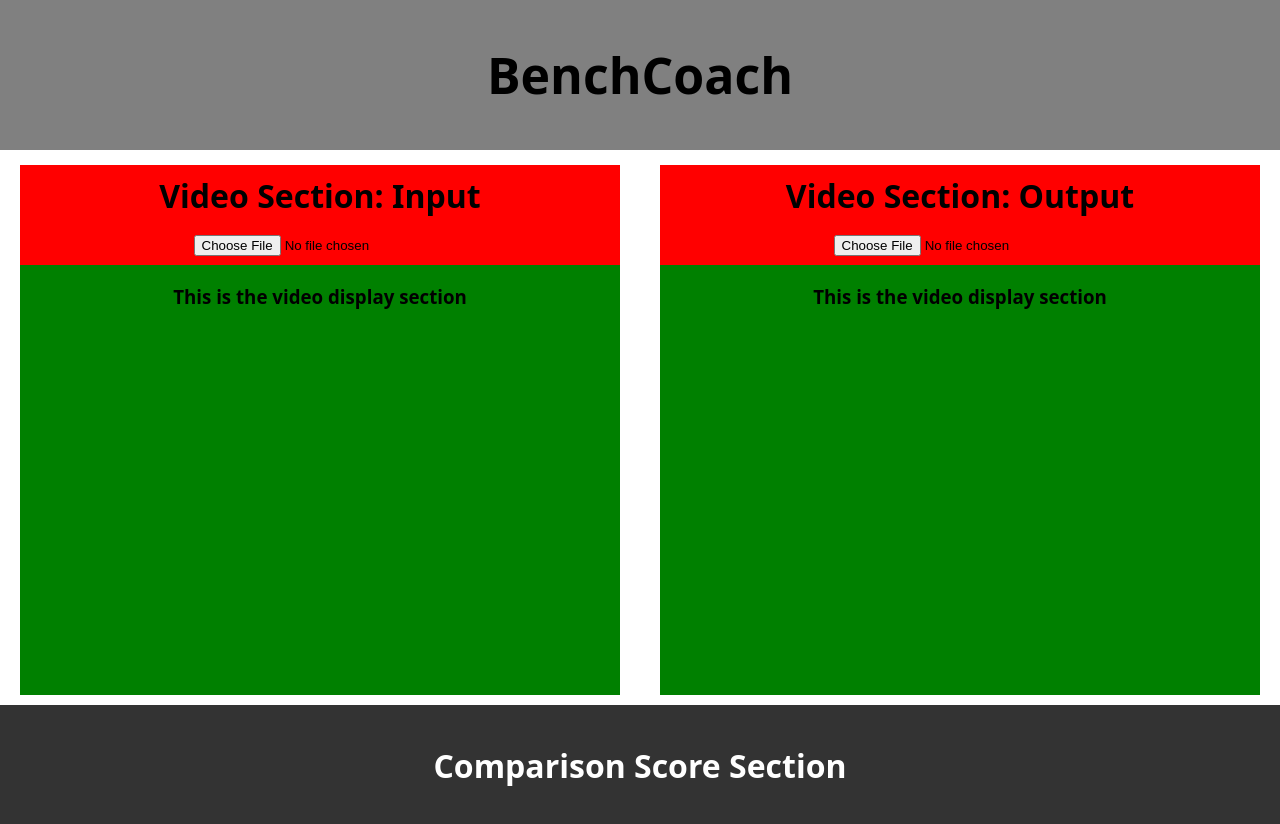
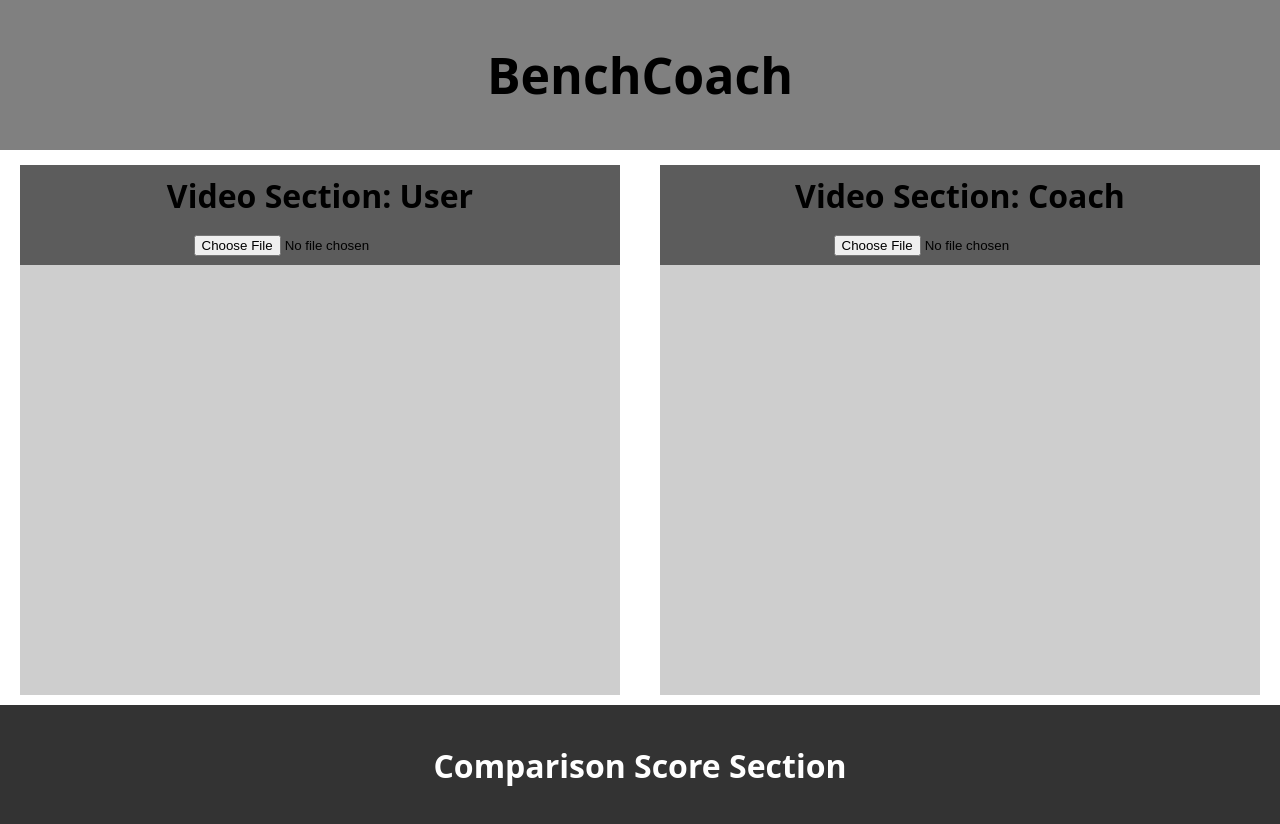
Before and after one commit to jhein1892/3D_pose_modeling, a React (Create React App) app in the folder front/: page / in a window 1280 px wide. Built offline with nearby package versions, Linux system fonts and the light colour scheme.

Commit message:
got the basic structure for the component of video uploading.

```diff
--- a/front/src/components/main.js
+++ b/front/src/components/main.js
@@ -8,8 +8,8 @@ export default function MainPage()
     return (
         <div className="main_wrapper">
             <div className="input_wrapper">
-                <VideoSection type={"Input"}/>
-                <VideoSection type={"Output"}/>
+                <VideoSection type={"User"}/>
+                <VideoSection type={"Coach"}/>
             </div>
             <div className="comparison_wrapper">
                 <h1>Comparison Score Section</h1>
--- a/front/src/components/videoSection.js
+++ b/front/src/components/videoSection.js
@@ -9,10 +9,9 @@ export default function VideoSection({type})
         <div className="video_wrapper">
             <div className="top_section">
                 <h1>Video Section: {type}</h1>
-                <input type="file"/>
+                <input type="file" />
             </div>
             <div className="video_section">
-                <h3>This is the video display section</h3>
             </div>
         </div>
     )
--- a/front/src/styles/Video.sass
+++ b/front/src/styles/Video.sass
@@ -9,7 +9,7 @@
     justify-content: center
 
     .top_section
-        background: red
+        background: #5c5c5c
         width: 100%
         height: 100px
         position: absolute
@@ -19,11 +19,12 @@
         align-items: center
         justify-content: space-around
 
+        h1
+            margin: 0
+
     .video_section
-        background: green
+        background: #cecece
         width: 100%
         height: calc( 100% - 100px )
         position: absolute
         top: 100px
-    h1
-        margin: 0
```
